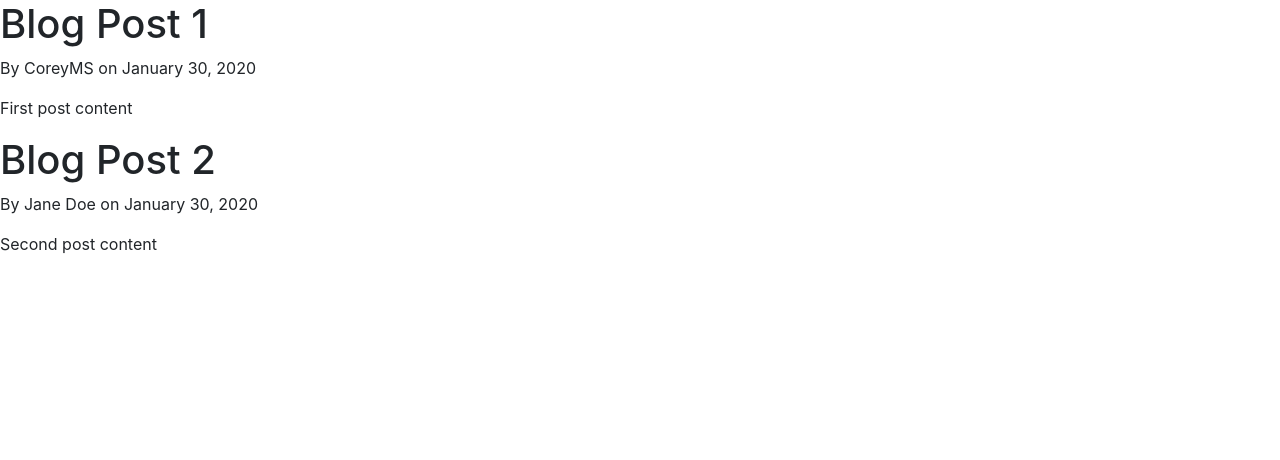
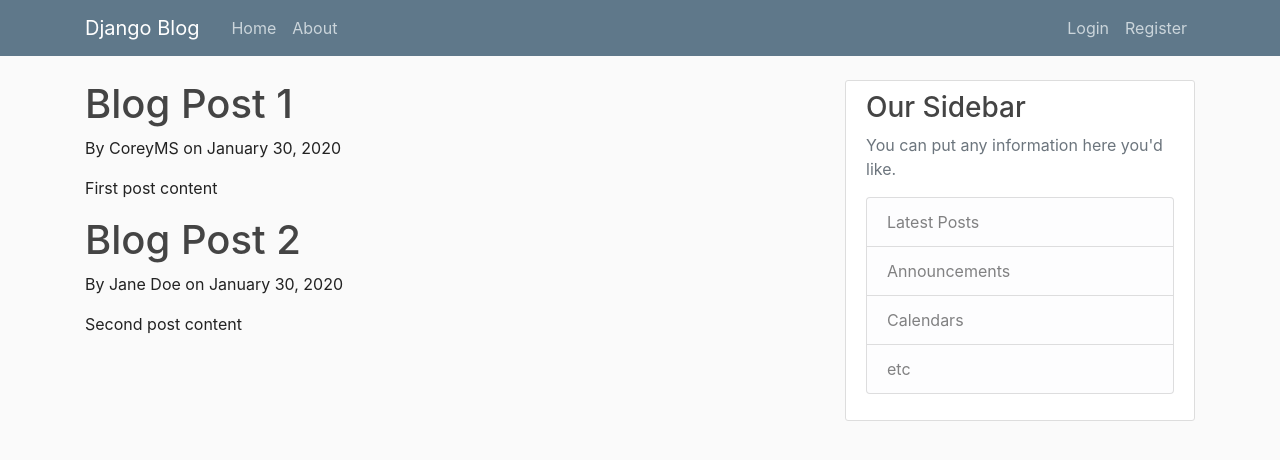
Before and after one commit to LukeLorenger/Django-Website, a Django app: page / in a window 1280 px wide. Shown: the top 460 px of the page. Run offline with Django 3.2, Linux system fonts and the light colour scheme; some libraries are stand-ins or nearby versions.

Commit message:
Bootstrap/CSS operational

```diff
--- /dev/null
+++ b/blog/static/blog/main.css
@@ -0,0 +1,84 @@
+body {
+  background: #fafafa;
+  color: #222222;
+  margin-top: 5rem;
+}
+
+h1, h2, h3, h4, h5, h6 {
+  color: #444444;
+}
+
+ul {
+  margin: 0;
+}
+
+.bg-steel {
+  background-color: #5f788a;
+}
+
+.site-header .navbar-nav .nav-link {
+  color: #cbd5db;
+}
+
+.site-header .navbar-nav .nav-link:hover {
+  color: #ffffff;
+}
+
+.site-header .navbar-nav .nav-link.active {
+  font-weight: 500;
+}
+
+.content-section {
+  background: #ffffff;
+  padding: 10px 20px;
+  border: 1px solid #dddddd;
+  border-radius: 3px;
+  margin-bottom: 20px;
+}
+
+.article-title {
+  color: #444444;
+}
+
+a.article-title:hover {
+  color: #428bca;
+  text-decoration: none;
+}
+
+.article-content {
+  white-space: pre-line;
+}
+
+.article-img {
+  height: 65px;
+  width: 65px;
+  margin-right: 16px;
+}
+
+.article-metadata {
+  padding-bottom: 1px;
+  margin-bottom: 4px;
+  border-bottom: 1px solid #e3e3e3
+}
+
+.article-metadata a:hover {
+  color: #333;
+  text-decoration: none;
+}
+
+.article-svg {
+  width: 25px;
+  height: 25px;
+  vertical-align: middle;
+}
+
+.account-img {
+  height: 125px;
+  width: 125px;
+  margin-right: 20px;
+  margin-bottom: 16px;
+}
+
+.account-heading {
+  font-size: 2.5rem;
+}
--- a/blog/templates/blog/base.html
+++ b/blog/templates/blog/base.html
@@ -1,7 +1,9 @@
-<!--base.html is parent file, home and about pull all content from this page(inheritance) -->
+{% load static %} <!-- Allows us to load in our CSS file from our static directory -->
+<!--base.html is parent template, other templates will inherit-->
 <!DOCTYPE html>
 <html>
 <head>
+	<!-- These meta tags allow for bootstrap configuration -->
 
 	    <!-- Required meta tags -->
     <meta charset="utf-8">
@@ -10,6 +12,9 @@
     <!-- Bootstrap CSS -->
     <link rel="stylesheet" href="https://stackpath.bootstrapcdn.com/bootstrap/4.4.1/css/bootstrap.min.css" integrity="sha384-Vkoo8x4CGsO3+Hhxv8T/Q5PaXtkKtu6ug5TOeNV6gBiFeWPGFN9MuhOf23Q9Ifjh" crossorigin="anonymous">
 
+    <link rel="stylesheet" type="text/css" href="{% static 'blog/main.css' %}">
+    <!-- Link for CSS, href if where CSS file is located, the static statement generates an absolute URL of static files, accesses blog style CSS   -->
+
 	{% if title %}
 		<title>Django Blog - {{ title }}</title>
 	{% else %}
@@ -17,10 +22,53 @@
 	{% endif %}
 </head>
 <body>
-	{% block content %}{% endblock %}
+	  <!-- This is a code snippit of navigation bar w/bootstrap/CSS classes-->
+	<header class="site-header">
+	  <nav class="navbar navbar-expand-md navbar-dark bg-steel fixed-top">
+	    <div class="container">
+	      <a class="navbar-brand mr-4" href="/">Django Blog</a>
+	      <button class="navbar-toggler" type="button" data-toggle="collapse" data-target="#navbarToggle" aria-controls="navbarToggle" aria-expanded="false" aria-label="Toggle navigation">
+	      <span class="navbar-toggler-icon"></span>
+	      </button>
+	      <div class="collapse navbar-collapse" id="navbarToggle">
+	        <div class="navbar-nav mr-auto">
+	          <a class="nav-item nav-link" href="/">Home</a>
+	          <a class="nav-item nav-link" href="/about">About</a>
+	        </div>
+	        <!-- Navbar Right Side -->
+	        <div class="navbar-nav">
+	          <a class="nav-item nav-link" href="#">Login</a>
+	          <a class="nav-item nav-link" href="#">Register</a>
+	        </div>
+	      </div>
+	    </div>
+	  </nav>
+	</header>
+	<!-- div class called container -->
+	<main role="main" class="container">
+	  <div class="row">
+	    <div class="col-md-8">
+	      {% block content %}{% endblock %} <!-- displays dictionaries from block -->
+	    </div>
+	    <div class="col-md-4">
+	      <div class="content-section">
+	        <h3>Our Sidebar</h3>
+	        <p class='text-muted'>You can put any information here you'd like.
+	          <ul class="list-group">
+	            <li class="list-group-item list-group-item-light">Latest Posts</li>
+	            <li class="list-group-item list-group-item-light">Announcements</li>
+	            <li class="list-group-item list-group-item-light">Calendars</li>
+	            <li class="list-group-item list-group-item-light">etc</li>
+	          </ul>
+	        </p>
+	      </div>
+	    </div>
+	  </div>
+	</main>
 
 	<!-- Optional JavaScript -->
     <!-- jQuery first, then Popper.js, then Bootstrap JS -->
+    <!-- These JS tags allow JS configuration-->
     <script src="https://code.jquery.com/jquery-3.4.1.slim.min.js" integrity="sha384-J6qa4849blE2+poT4WnyKhv5vZF5SrPo0iEjwBvKU7imGFAV0wwj1yYfoRSJoZ+n" crossorigin="anonymous"></script>
     <script src="https://cdn.jsdelivr.net/npm/popper.js@1.16.0/dist/umd/popper.min.js" integrity="sha384-Q6E9RHvbIyZFJoft+2mJbHaEWldlvI9IOYy5n3zV9zzTtmI3UksdQRVvoxMfooAo" crossorigin="anonymous"></script>
     <script src="https://stackpath.bootstrapcdn.com/bootstrap/4.4.1/js/bootstrap.min.js" integrity="sha384-wfSDF2E50Y2D1uUdj0O3uMBJnjuUD4Ih7YwaYd1iqfktj0Uod8GCExl3Og8ifwB6" crossorigin="anonymous"></script>
```
